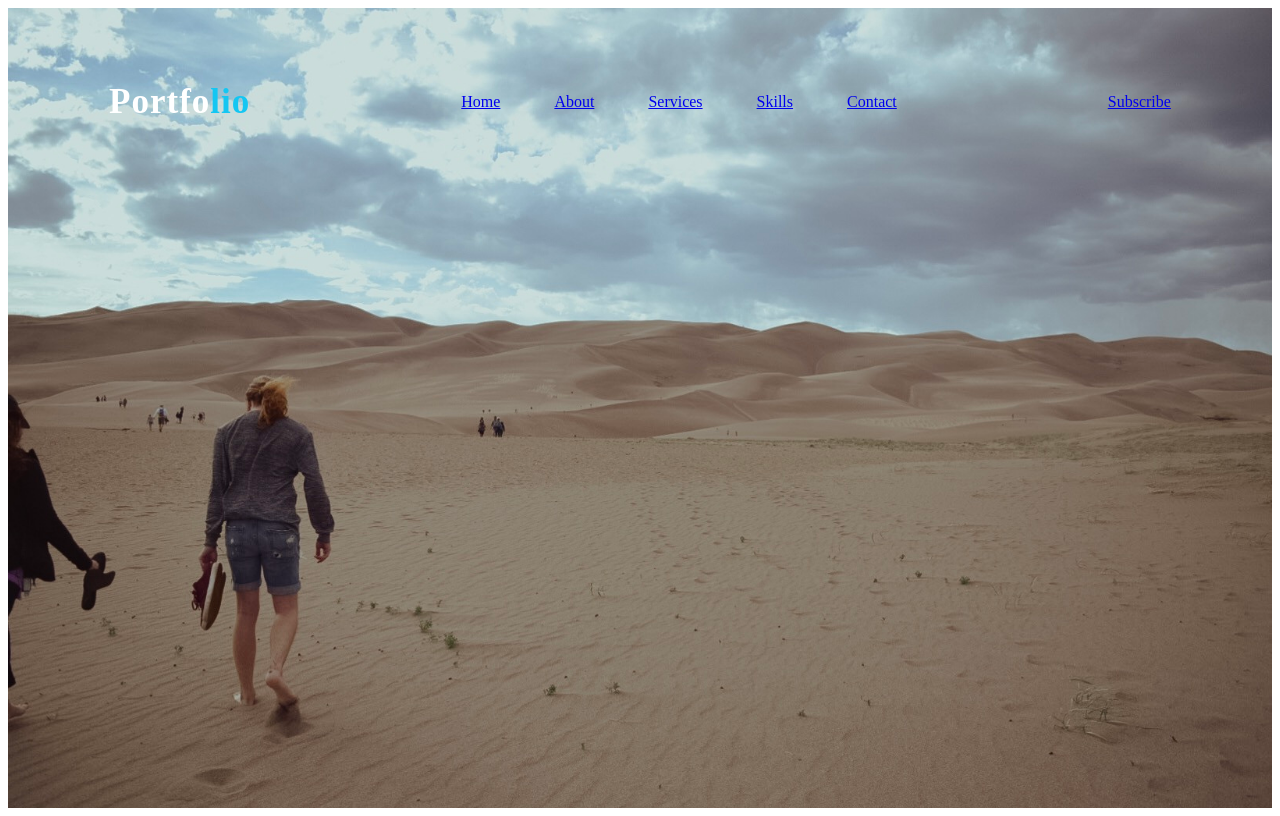
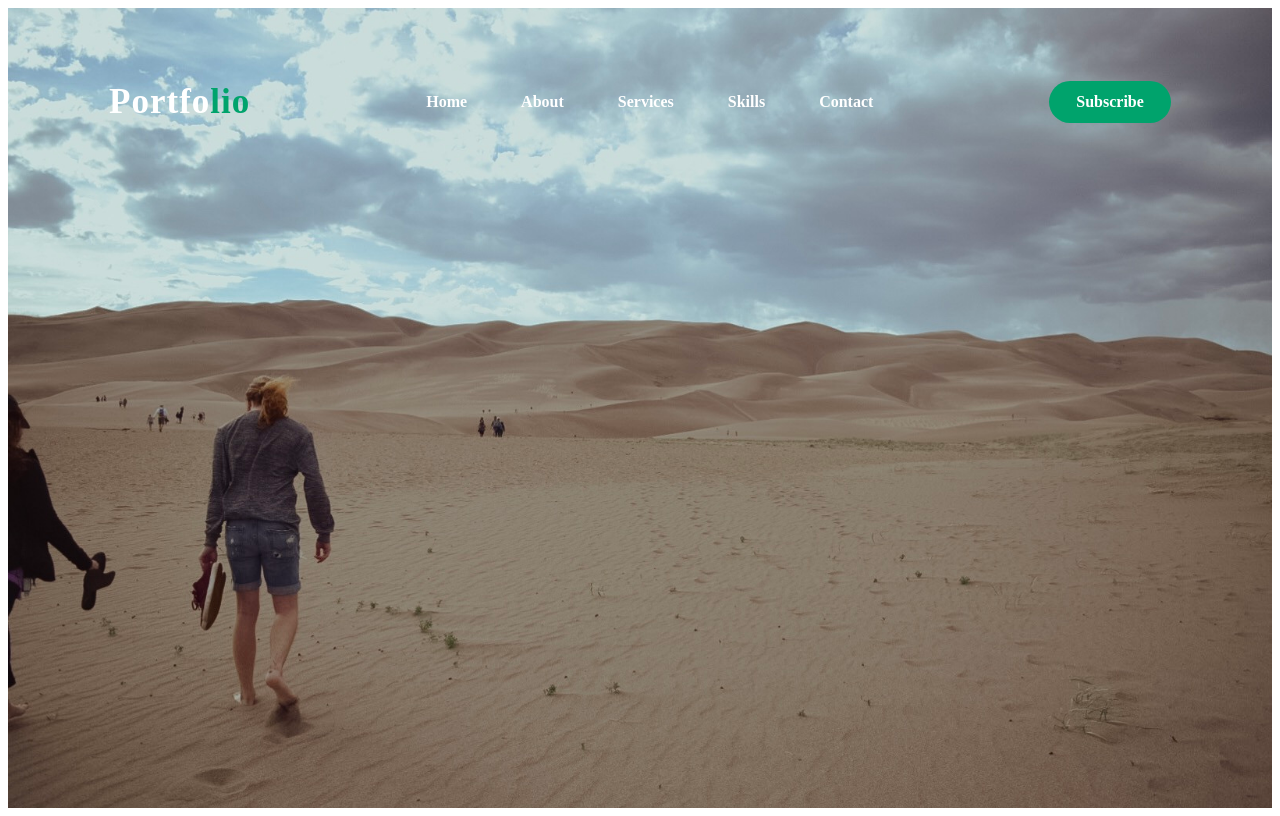
Before and after one commit to JaedynB/Personal-Web, a plain HTML site: page index.html in a window 1280 px wide. Drawn offline with Linux system fonts and the light colour scheme.

Commit message:
navbar adjustment

```diff
--- a/main Style.css
+++ b/main Style.css
@@ -30,7 +30,7 @@ nav
 }
 span
 {
-	color: #14C6F2;
+	color: #00A36C;
 }
 nav u1 li
 {
@@ -38,3 +38,30 @@ nav u1 li
 	display: inline-block;
 	padding: 10px 25px;
 }
+nav u1 li a
+{
+	color: white;
+	text-decoration: none;
+	font-weight: bold;
+	text-transform: capitalize;
+}
+nav u1 li a:hover
+{
+	color: #00A36C;
+	transition: .4s;
+}
+.btn
+{
+	background-color: #00A36C;
+	color: white;
+	text-decoration: none;
+	border: 2px solid transparent;
+	font-weight: bold;
+	padding: 10px 25px;
+	border-radius: 30px;
+	transition: transform .4s;
+}
+.btn:hover
+{
+	transform: scale(1.1);
+}
```
